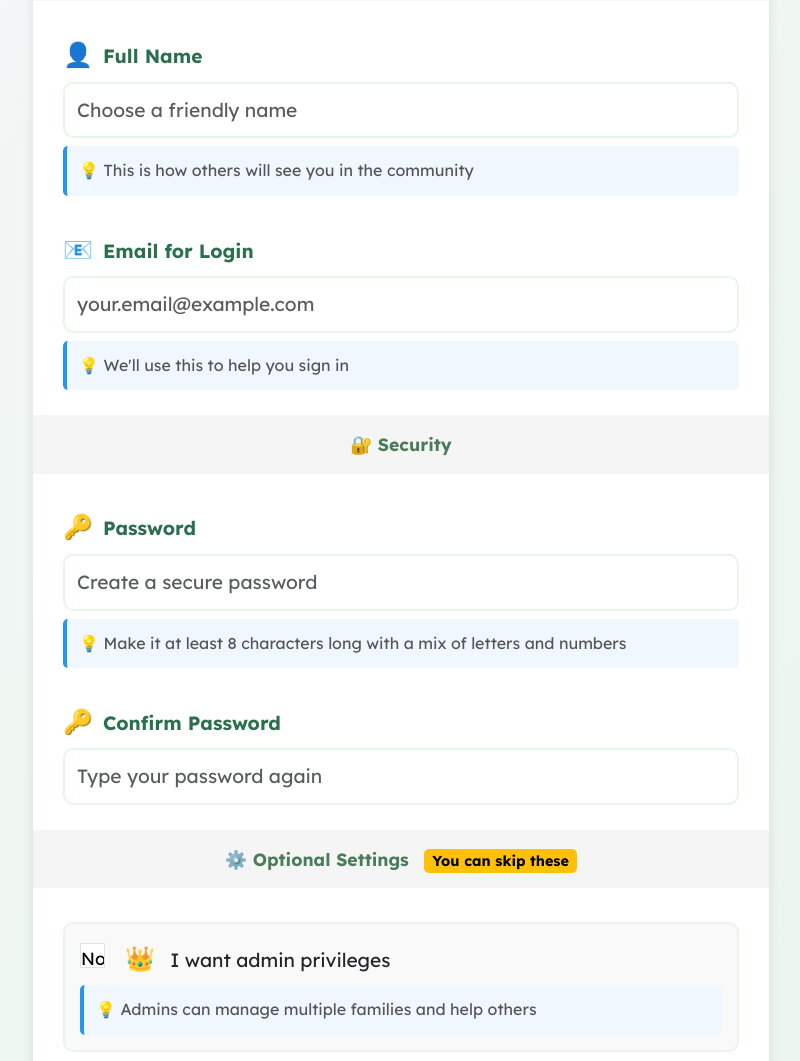
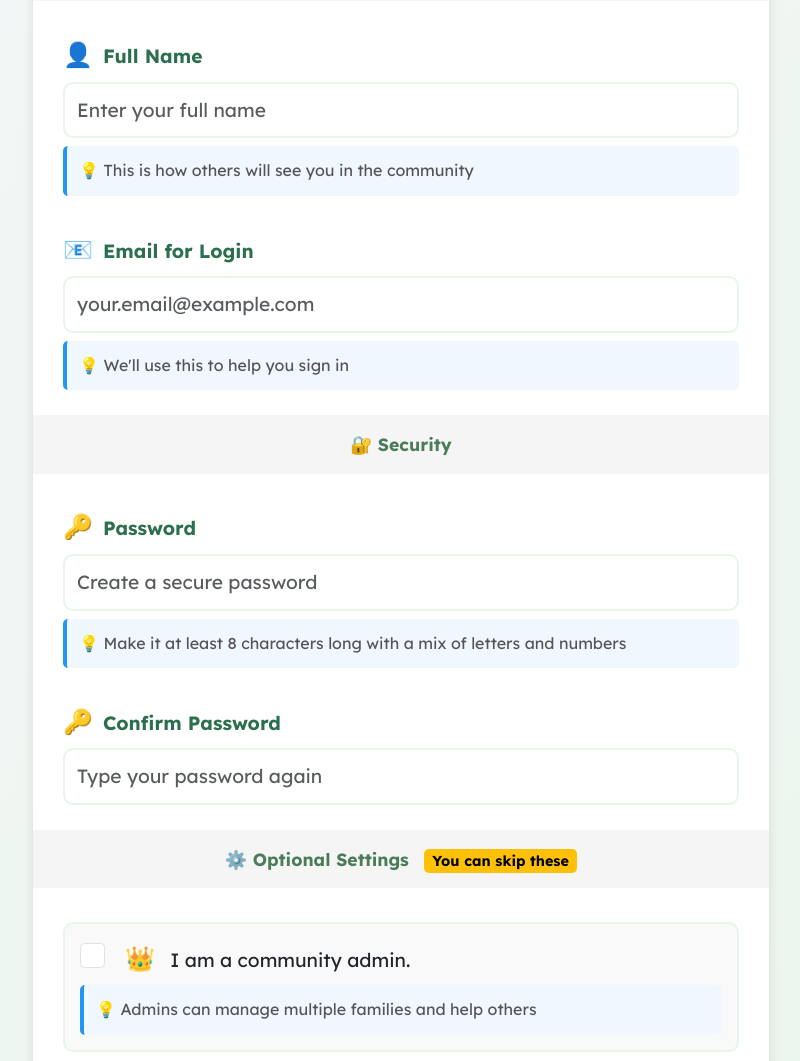
Before and after one commit to JingjingWu710/grandbridge, a Flask app: page /register in a window 1280 px wide. Shown: the part 531-1592 px from the top of the page, without its empty margins (239-1039 px from the left). Run offline with Flask 3, Linux system fonts and the light colour scheme; parts of the project's set-up code (start-up, migrations or seed data) failed here and were passed over.

Commit message:
Update is_admin form box

```diff
--- a/GrandBridge/templates/register.html
+++ b/GrandBridge/templates/register.html
@@ -188,7 +188,7 @@
                             </label>
                             {% if form.username.errors %}
                                 {{ form.username(class="form-control is-invalid",
-                                               placeholder="Choose a friendly name") }}
+                                               placeholder="Enter your full name") }}
                                 <div class="error-message">
                                     {% for error in form.username.errors %}
                                         <span>{{ error }}</span>
@@ -196,7 +196,7 @@
                                 </div>
                             {% else %}
                                 {{ form.username(class="form-control",
-                                               placeholder="Choose a friendly name") }}
+                                               placeholder="Enter your full name") }}
                             {% endif %}
                             <div class="help-text">
                                 💡 This is how others will see you in the community
@@ -282,7 +282,7 @@
                                     {{ form.is_admin(class="form-check-input") }}
                                     <label class="form-check-label" for="{{ form.is_admin.id }}">
                                         <span class="icon-helper">👑</span>
-                                        I want admin privileges
+                                        I am a community admin.
                                     </label>
                                 </div>
                                 <div class="help-text mt-2">
--- a/GrandBridge/users/forms.py
+++ b/GrandBridge/users/forms.py
@@ -17,14 +17,7 @@
     family_id = IntegerField('Family ID', validators=[Optional()])
 
 
-    is_admin = SelectField(
-        'Are you a community admin?',
-        choices=[
-            ('false', 'No'),
-            ('true', 'Yes')
-        ],
-        coerce=str_to_bool
-    )
+    is_admin = BooleanField('I am a community admin.')
 
     submit = SubmitField('Sign up')
 
```
